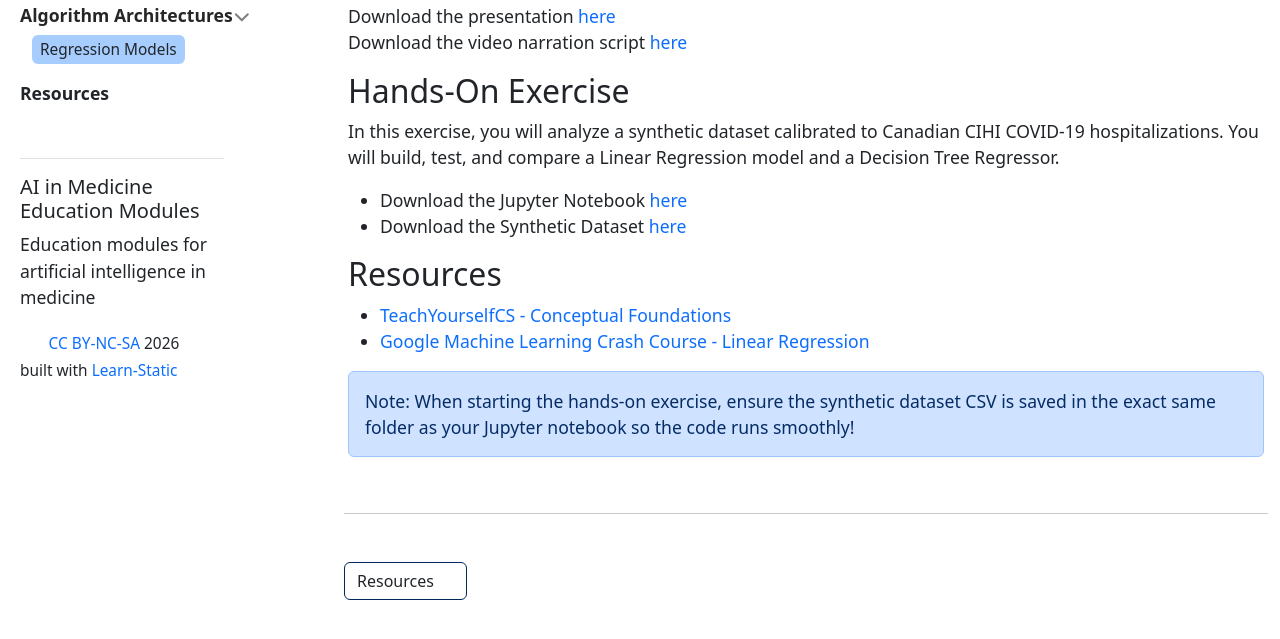
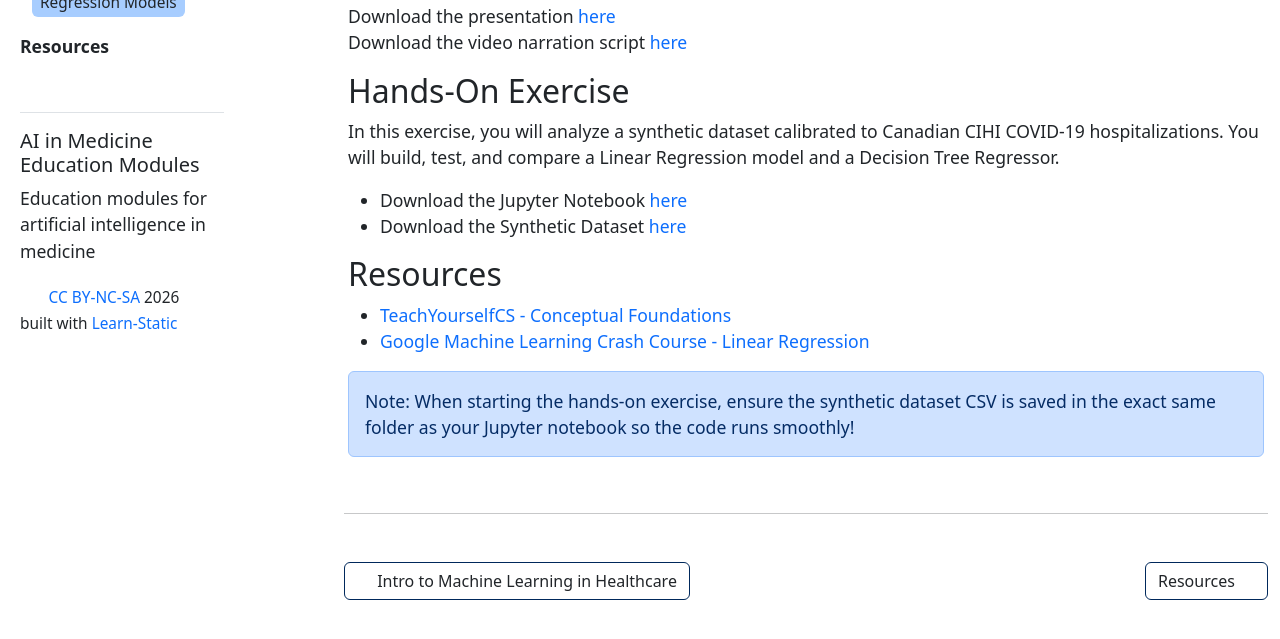
Before and after one commit to samantha-u/T-CAIREM-education-modules, a Jekyll site: the page built from content/01_algo/03_regmod.md, in a window 1280 px wide and 900 px high, scrolled down 1095 px, cut to the strip 252-891 px from the top of the window. Built offline with Jekyll 4.4.1, drawn with Linux system fonts in a browser that asks for light colours; part of the change alters nothing that is shown.

Commit message:
Fix Regression Model section

```diff
--- a/content/01_algo/03_regmod.md
+++ b/content/01_algo/03_regmod.md
@@ -1,6 +1,6 @@
 ---
-section_id: "Algorithm Architectures"
-nav_order: 3
+section: "Algorithm Architectures"
+nav_order: 2
 title: "Regression Models"
 nav: "Regression Models"
 ---
```
